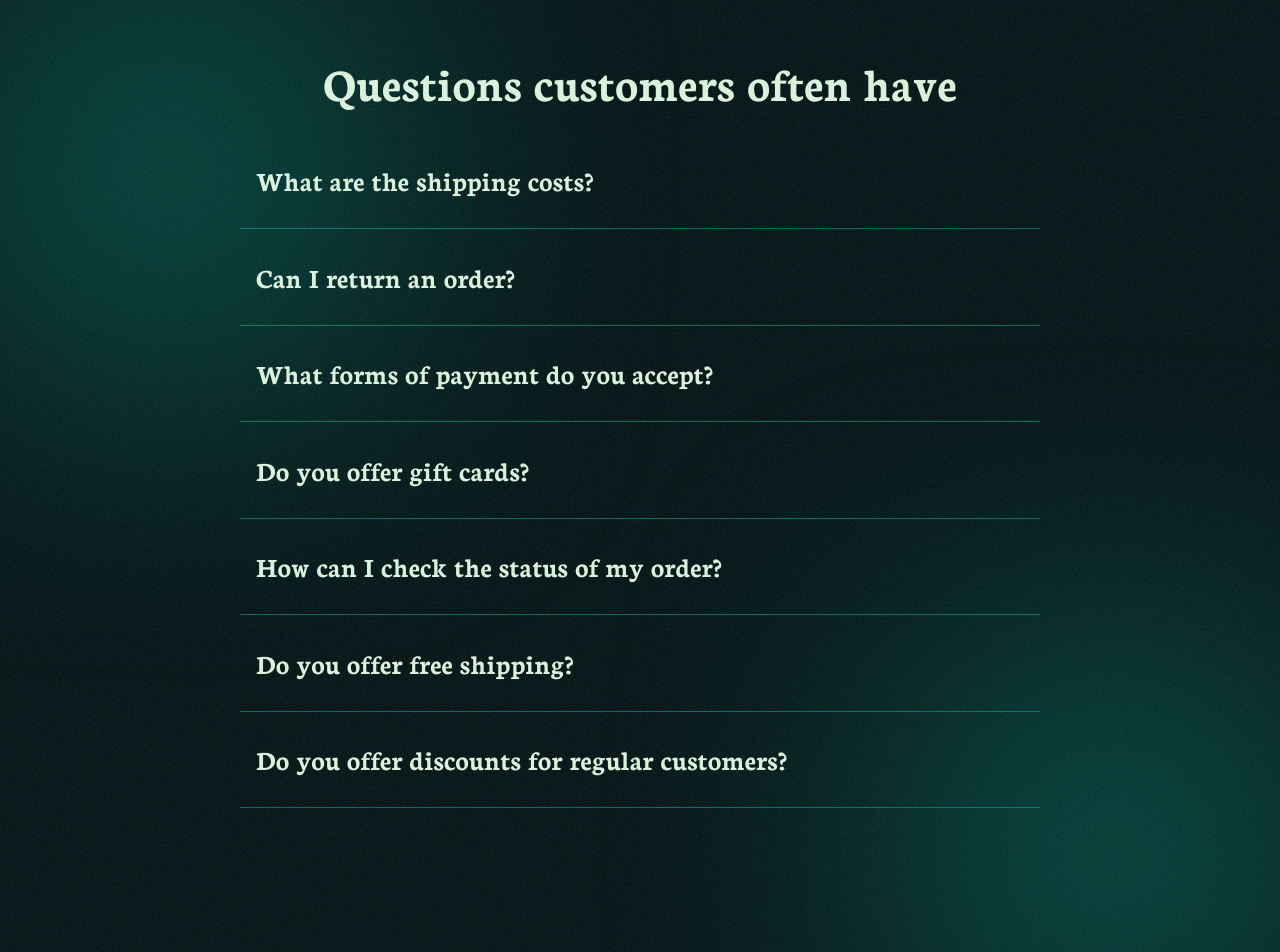
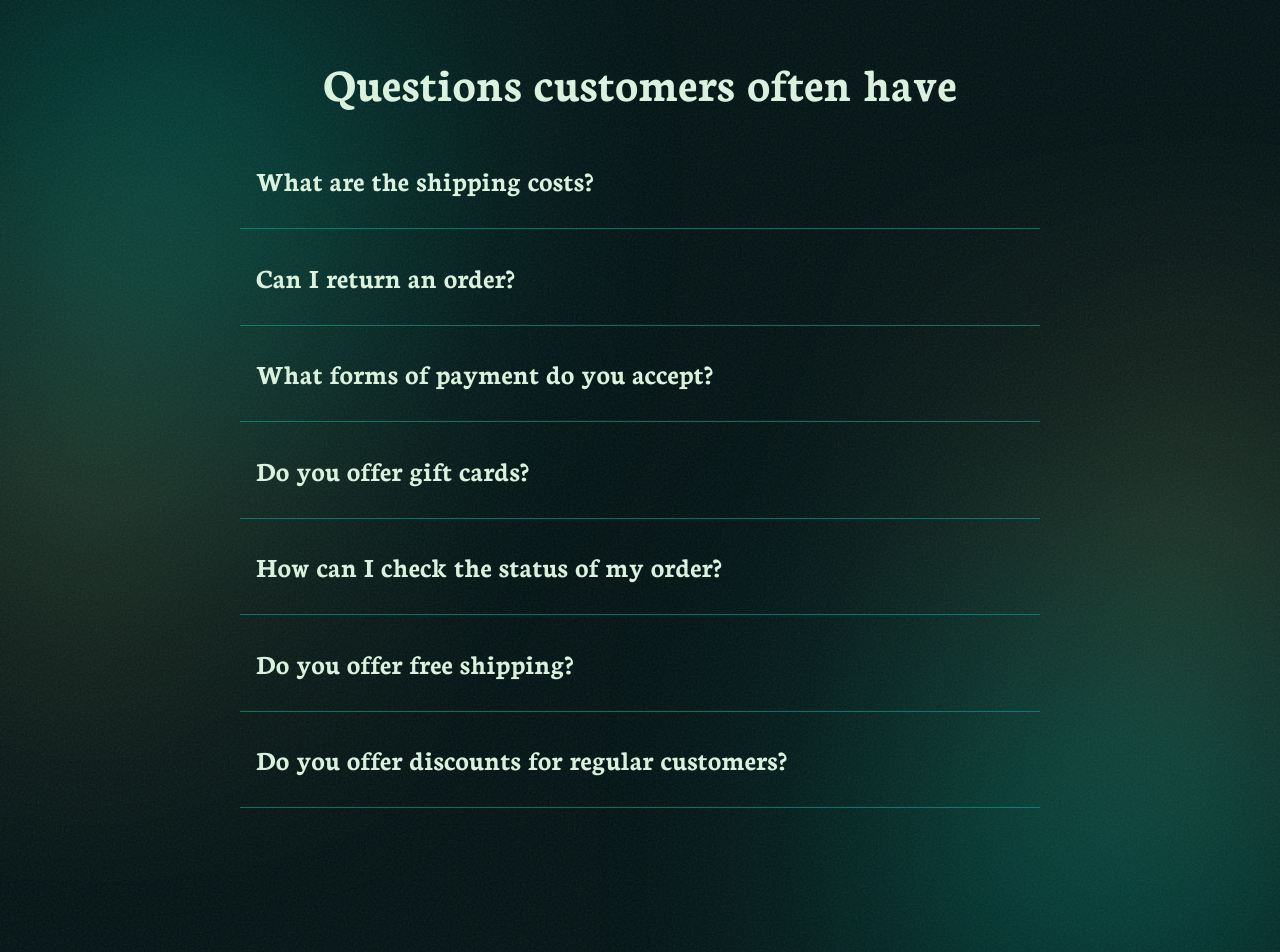
Before and after one commit to ania221B/store-faq, a React (Vite) app: page / in a window 1280 px wide. Shown: the top 952 px of the page. Built offline with nearby package versions, Linux system fonts and the light colour scheme; some icons are missing.

Commit message:
background decorations added

```diff
--- a/src/sass/components/_circle.scss
+++ b/src/sass/components/_circle.scss
@@ -10,6 +10,15 @@
   z-index: -1;
 }
 
+.circle::after {
+  content: '';
+  position: absolute;
+  width: 50%;
+  aspect-ratio: 1;
+  border-radius: inherit;
+  background-color: clr(accent, 400);
+}
+
 .circle-top {
   top: 0;
   left: 0;
@@ -18,3 +27,11 @@
   bottom: 0;
   right: 0;
 }
+
+.circle-top::after {
+  inset: 125% auto auto 0;
+}
+
+.circle-bottom::after {
+  inset: auto 0 125% auto;
+}
```
